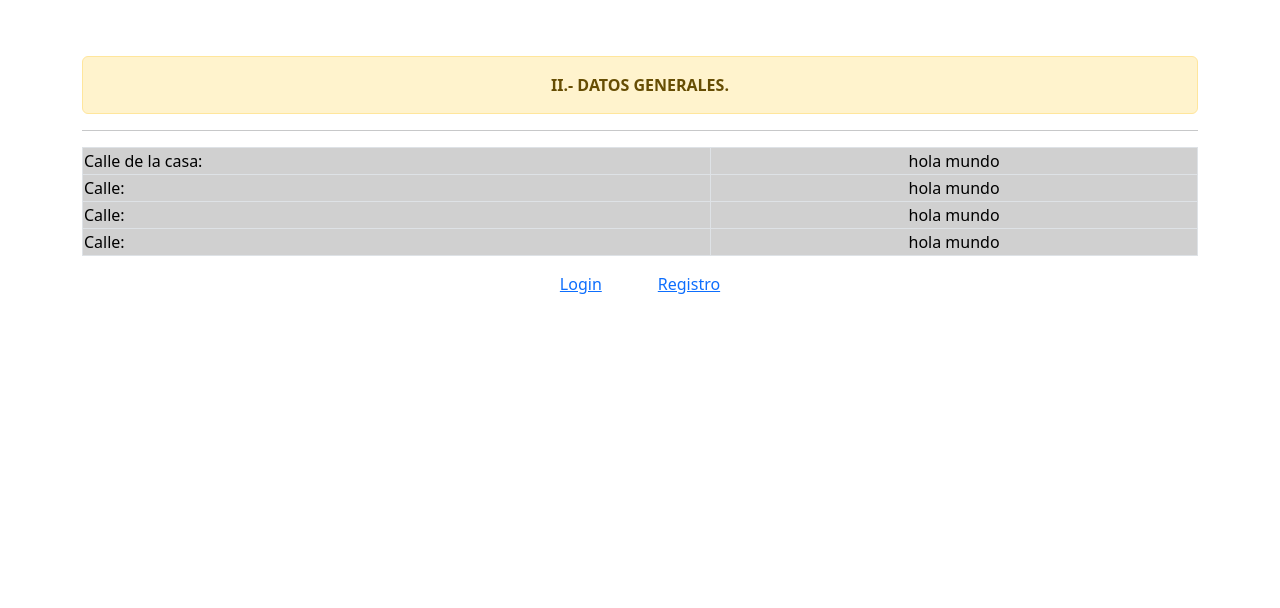
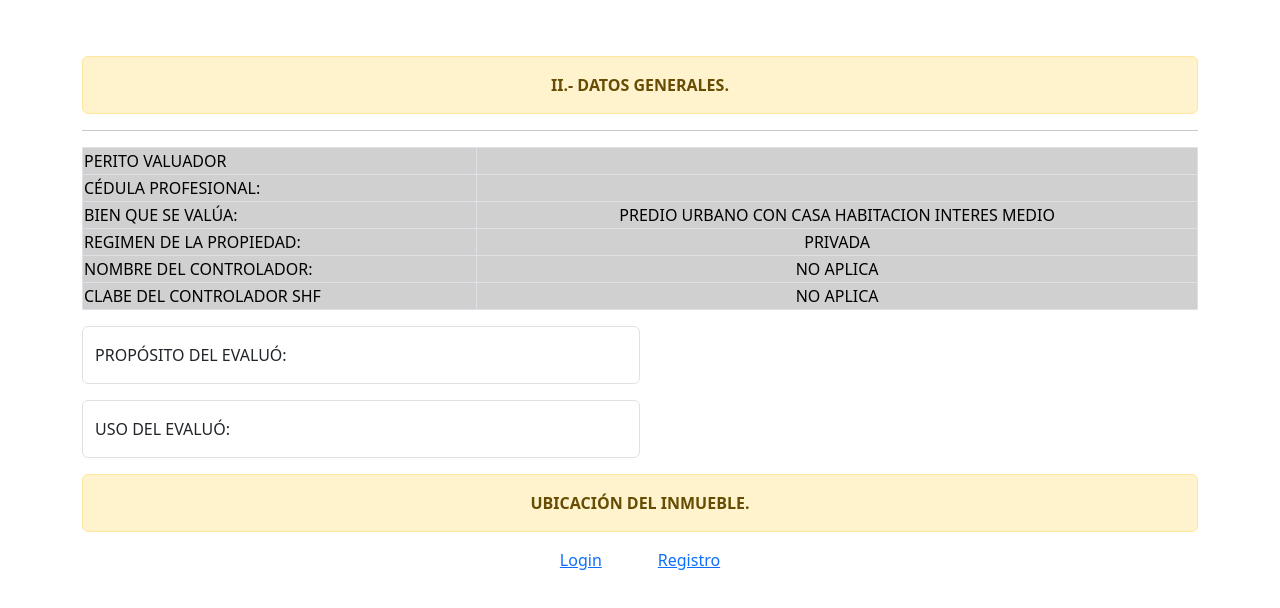
Before and after one commit to ManuelPeva/Valuatecc, a React (Vite) app in the folder valuactecc/: page /datoss in a window 1280 px wide. Shown: the top 608 px of the page. Built offline with nearby package versions, Linux system fonts and the light colour scheme.

Commit message:
vinculacion de datos

```diff
--- a/valuactecc/src/AvaluoContext.jsx
+++ b/valuactecc/src/AvaluoContext.jsx
@@ -22,11 +22,20 @@ export const AvaluoProvider = ({ children }) => {
     estado:'',
     dateEvaluo:'',
     valor:'',
+    propositoEv:'',
+    usoAvaluo:'',
     // Agrega otros campos según necesites
   });
 
+  const updateAvaluoData = (key, value) => {
+    setAvaluoData((prevData) => ({
+      ...prevData,
+      [key]: value,
+    }));
+  }
+
   return (
-    <AvaluoContext.Provider value={{ avaluoData, setAvaluoData }}>
+    <AvaluoContext.Provider value={{avaluoData, updateAvaluoData, setAvaluoData}}>
       {children}
     </AvaluoContext.Provider>
   );
--- a/valuactecc/src/components/datoss.jsx
+++ b/valuactecc/src/components/datoss.jsx
@@ -1,6 +1,10 @@
 import '../datos.css'
+import { AvaluoContext } from '../AvaluoContext'
+import { useContext } from 'react'
 
 function datoss() {
+  // eslint-disable-next-line react-hooks/rules-of-hooks
+  const {avaluoData, setAvaluoData} = useContext(AvaluoContext);
 
   return (
     <div className="container mt-4 ">
@@ -10,23 +14,74 @@ function datoss() {
       <hr></hr>
       <table className="table table-borderless table-hover">
       <tr className="border">
-      <td className="portada-alineacion">Calle de la casa:  </td>
-      <td className="border">hola mundo </td>
+      <td className="portada-alineacion">PERITO VALUADOR</td>
+      <td className="border"></td>
       </tr>
       <tr className="border">
-      <td className="portada-alineacion">Calle:  </td>
-      <td className="border">hola mundo </td>
+      <td className="portada-alineacion">CÉDULA PROFESIONAL:  </td>
+      <td className="border"> </td>
       </tr>
       <tr className="border">
-      <td className="portada-alineacion">Calle:  </td>
-      <td className="border">hola mundo </td>
+      <td className="portada-alineacion">BIEN QUE SE VALÚA:</td>
+      <td className="border">PREDIO URBANO CON CASA HABITACION INTERES MEDIO </td>
       </tr>
       <tr className="border">
-      <td className="portada-alineacion">Calle:  </td>
-      <td className="border">hola mundo </td>
+      <td className="portada-alineacion">REGIMEN DE LA PROPIEDAD:  </td>
+      <td className="border">PRIVADA </td>
       </tr>
-        </table>
+      <tr className="border">
+      <td className="portada-alineacion">NOMBRE DEL CONTROLADOR:  </td>
+      <td className="border">NO APLICA </td>
+      </tr>
+      <tr className="border">
+      <td className="portada-alineacion">CLABE DEL CONTROLADOR SHF  </td>
+      <td className="border">NO APLICA </td>
+      </tr>
+    </table>
+
+    <form>
+      <div className='form-row'>
+        <div className='form-group col-md-6'>
+        <div className="form-floating mb-3">
+              <input
+                type="text"
+                value={avaluoData.propositoEv}
+                onChange={(e) =>
+                  setAvaluoData({ ...avaluoData, propositoEv: e.target.value })
+                }
+                className="form-control"
+                id="floatingInputGrid"
+                placeholder="Folio"
+              />
+              <label>PROPÓSITO DEL EVALUÓ: </label>
+            </div>
+        </div>
+
+        <div className='form-group col-md-6'>
+        <div className="form-floating mb-3">
+              <input
+                type="text"
+                value={avaluoData.usoAvaluo}
+                onChange={(e) =>
+                  setAvaluoData({ ...avaluoData, usoAvaluo: e.target.value })
+                }
+                className="form-control"
+                id="floatingInputGrid"
+                placeholder="Folio"
+              />
+              <label>USO DEL EVALUÓ: </label>
+            </div>
+        </div>
+        <div className="alert alert-warning" role="alert">
+          UBICACIÓN DEL INMUEBLE.
+      </div>
+
+      </div>
+    </form>
+
     </div>
+
+
   )
 }
 
--- a/valuactecc/src/components/portada.jsx
+++ b/valuactecc/src/components/portada.jsx
@@ -18,6 +18,11 @@ function Portada() {
   const handleGoBack = () => {
     navigate('/welcome') //navega de regreso a welcome
   }
+
+  const handleChange = (e) => {
+    const {name, value} = e.target;
+    setAvaluoData({...avaluoData, [name]: value});
+  };
 
   //Funcion para generar el pdf
   const handleGeneratePDF = ()=> {
@@ -168,8 +173,7 @@ function Portada() {
                 type="text"
                 name="colonia"
                 value={avaluoData.colonia}
-                onChange={(e) =>
-                  setAvaluoData({ ...avaluoData, colonia: e.target.value })
+                onChange={handleChange
                 }
                 className="form-control"
                 id="floatingInputGrid"
@@ -209,7 +213,7 @@ function Portada() {
                 name="numero"
                 value={avaluoData.numero}
                 onChange={(e) =>
-                  setAvaluoData({ ...avaluoData, numero: e.target.value })
+                  setAvaluoData({ ...aavaluoData, numero: e.target.value })
                 }
                 className="form-control"
                 id="floatingInputGrid"
```
Also changed, not shown: valuactecc/src/App.jsx (+6 -3 lines).
